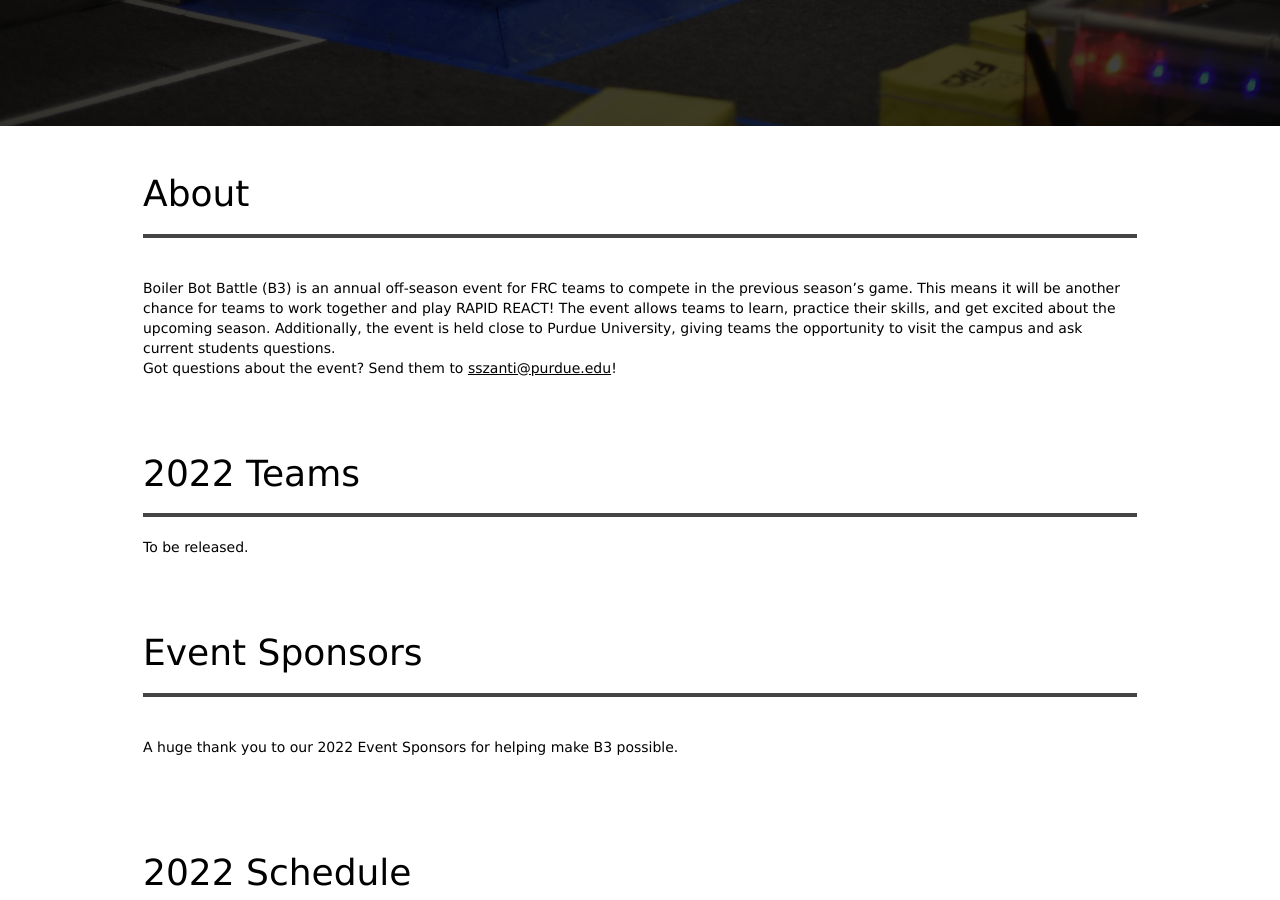
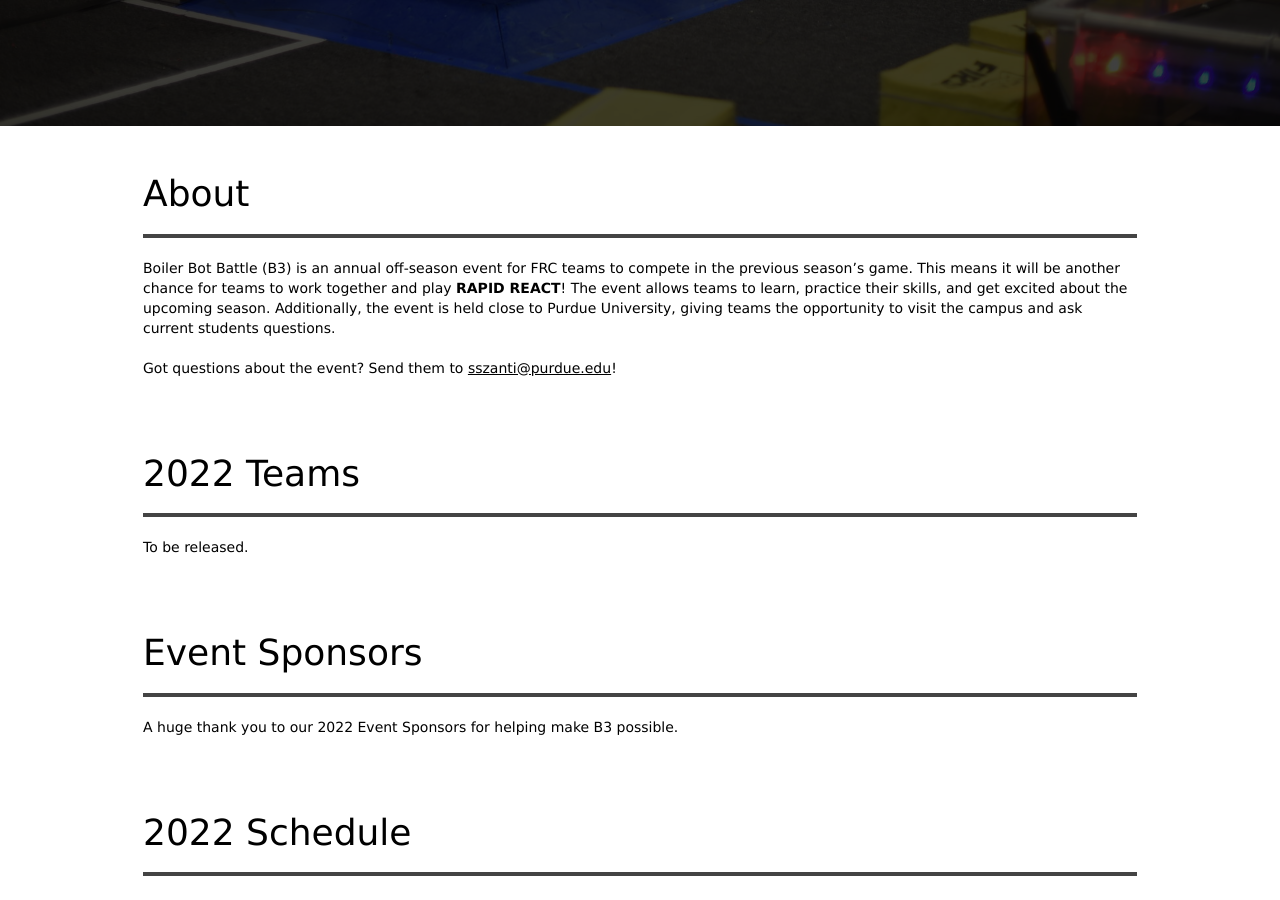
Before and after one commit to purduefirst/purduefirst.github.io, a Jekyll site: the page built from boilerbotbattle.html, in a window 1280 px wide and 900 px high, scrolled down 774 px. Built offline with Jekyll 4.4.1, drawn with Linux system fonts in a browser that asks for light colours.

Commit message:
B3 page formatting tweaks
Removed a handful of <br> that were not needed.

```diff
--- a/boilerbotbattle.html
+++ b/boilerbotbattle.html
@@ -14,10 +14,8 @@
     <div class="container">
         <h1>About</h1>
         <hr />
-	<br>
-        Boiler Bot Battle (B3) is an annual off-season event for FRC teams to compete in the previous season’s game. This means it will be another chance for teams to work together and play RAPID REACT! The event allows teams to learn, practice their skills, and get excited about the upcoming season. Additionally, the event is held close to Purdue University, giving teams the opportunity to visit the campus and ask current students questions.
-	<br>
-
+        Boiler Bot Battle (B3) is an annual off-season event for FRC teams to compete in the previous season’s game. This means it will be another chance for teams to work together and play <b>RAPID REACT</b>! The event allows teams to learn, practice their skills, and get excited about the upcoming season. Additionally, the event is held close to Purdue University, giving teams the opportunity to visit the campus and ask current students questions.
+	<br><br>
 	Got questions about the event? Send them to <a href="mailto:sszanti@purdue.edu">sszanti@purdue.edu</a>!
     </div>
 </section>
@@ -34,9 +32,7 @@
   <div class="container">
     <h1>Event Sponsors</h1>
     <hr />
-    <br />A huge thank you to our 2022 Event Sponsors for helping make B3 possible.
-    <br />
-    <br />
+    A huge thank you to our 2022 Event Sponsors for helping make B3 possible.
 	<!--
     <div class="container">
       <img src="img/JohnDeere.png" class="spons-image" style="margin-bottom: 5px; max-height: 10em;"/>
@@ -73,10 +69,8 @@
 <div class="container">
         <h1>2022 Schedule</h1>
         <hr />
-        <br />
-
 	The 14th is just for setup and load-in. We’re also looking into giving Purdue tours to teams on the 14th after they get their pits set up as an additional ‘activity’ for that day.
-	<br>
+	<br><br>
 	We don’t have a set schedule for the competition day yet, but this past year our opening ceremonies began at 9:30 AM with Quals beginning at 10 AM.
 
 	<!--
@@ -169,7 +163,6 @@
 <div class="container">
   <h1>Location</h1>
   <hr />
-  <br />
   <div class="center">
     <iframe src="https://www.google.com/maps/embed?pb=!1m14!1m8!1m3!1d978.893267809902!2d-86.88256896738342!3d40.39633519107276!3m2!1i1024!2i768!4f13.1!3m3!1m2!1s0x88131d0c6178c60f%3A0x1b5f05e5f88af09a!2sTippecanoe%20County%20Fairgrounds!5e0!3m2!1sen!2sus!4v1663001541135!5m2!1sen!2sus" width="600" height="450" style="border:0;" allowfullscreen="" loading="lazy" referrerpolicy="no-referrer-when-downgrade"></iframe>
   </div>
@@ -180,7 +173,6 @@
 	<div class="container">
 		<h1>Past Years</h1>
 		<hr />
-		<br />
 		<div class="container">
 		  <iframe id="ytplayer" type="text/html" width="800" height="450" src="https://www.youtube.com/embed/YcEoE-SJ8OE" frameborder="0"></iframe>
 		</div>
```
